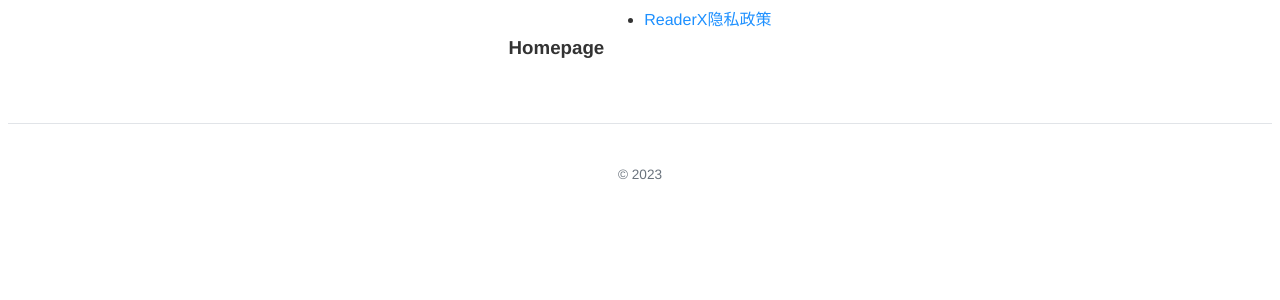
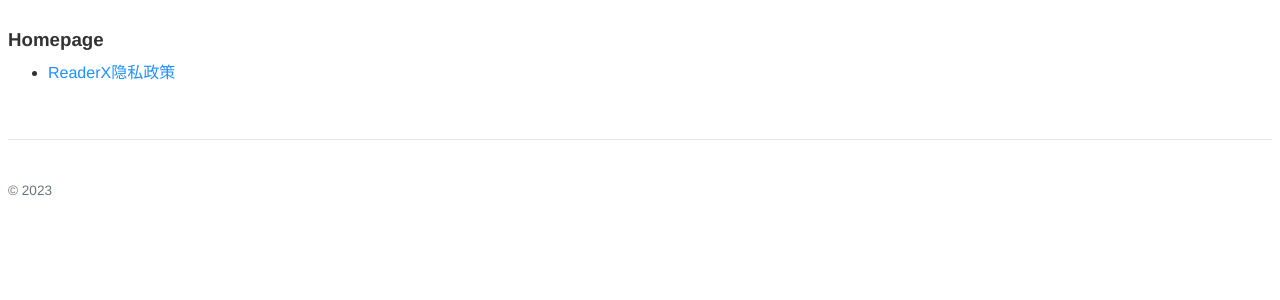
Before and after one commit to MarkMjw/markmjw.github.io, a Jekyll site: the page built from README.md, in a window 1280 px wide. Shown: the top 300 px of the page. Built offline with Jekyll 4.4.1, drawn with Linux system fonts in a browser that asks for light colours; our own code applies the rules of GitHub Pages for plain Markdown files.

Commit message:
Update style.css

```diff
--- a/assets/css/style.css
+++ b/assets/css/style.css
@@ -7,11 +7,6 @@ body {
   line-height: 1.5;
   color: #333;
   background-color: #fff;
-}
-
-.container {
-  display: flex;
-  justify-content: center;
 }
 
 /* 设置标题的样式 */
```
